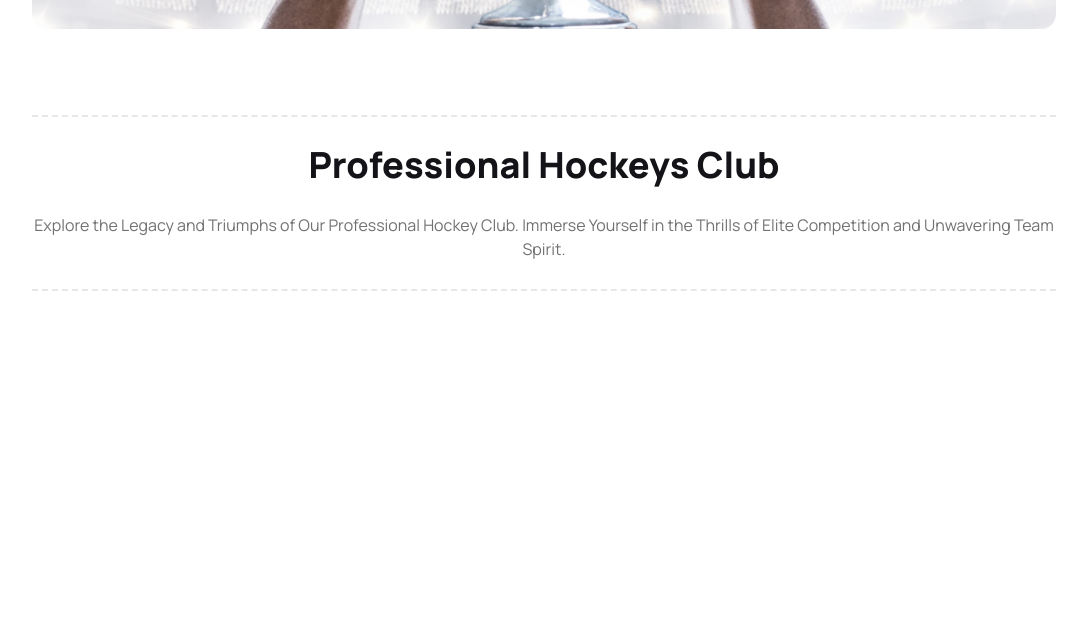
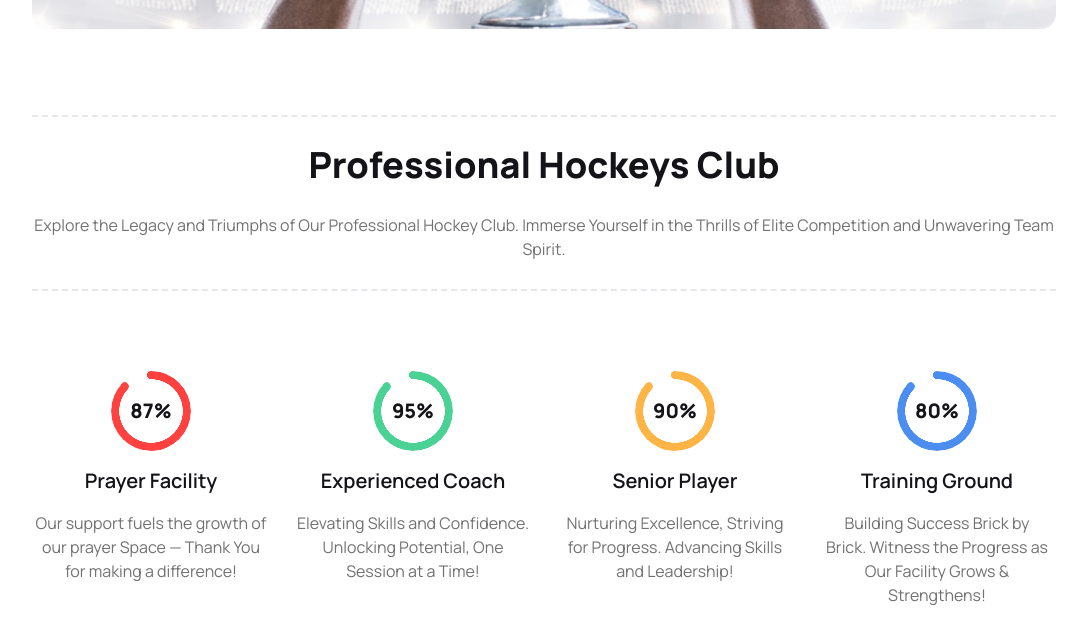
Before and after one commit to AbdullaAlHarun/hockey-club, a plain HTML site: page index.html in a window 1280 px wide. Shown: the part 685-1328 px from the top of the page, without its empty margins (96-1183 px from the left). Before the commit the page ends 1056 px from the top, so only its background shows below. Drawn offline with nearby package versions, Linux system fonts and the light colour scheme.

Commit message:
Progress Section done!

```diff
--- a/index.html
+++ b/index.html
@@ -22,7 +22,8 @@
                colors: {
                  clifford: '#da373d',
                  secondary: '#FF4240',
-                 textprimary: '#13131399',
+                 primary: '#13131399',
+                 heading: '#131318',
                }
              }
            }
@@ -116,14 +117,69 @@
                 <h2 class="flex justify-center py-7 text-[#131318] font-extrabold text-2xl lg:text-4xl">
                     Professional Hockeys Club
                 </h2>
-                <p class="flex justify-center text-center pb-7 text-textprimary">
+                <p class="flex justify-center text-center pb-7 text-primary">
                     Explore the Legacy and Triumphs of Our Professional Hockey Club. Immerse Yourself in the Thrills of Elite Competition and Unwavering Team Spirit.
                 </p>
             </div>
 
             <!--Section Content-->
+            <div class="grid grid-cols-1 lg:grid-cols-4 gap-6 my-20">
+                <!-- Progress-1 -->
+                <div class="text-center">
+                    <div class="bg-white radial-progress text-secondary" style="--value:87;" role="progressbar">
+                        <p class="text-[#131318] text-xl font-extrabold bg-white">
+                            87%
+                        </p>
+                    </div>
+                    <h3 class="text-heading text-xl font-semibold py-4">Prayer Facility</h3>
+                    <p class="text-primary text-base">
+                        Our support fuels the growth of our prayer Space — Thank You for making a difference!
+                    </p>
+                </div>
 
+                <!-- Progress-2 -->
+                <div class="text-center">
+                    <div class="bg-white radial-progress text-[#49D293]" style="--value:87;" role="progressbar">
+                        <p class="text-[#131318] text-xl font-extrabold bg-white">
+                            95%
+                        </p>
+                    </div>
+                    <h3 class="text-heading text-xl font-semibold py-4">Experienced Coach</h3>
+                    <p class="text-primary text-base">
+                        Elevating Skills and Confidence. Unlocking Potential, One Session at a Time!
+                    </p>
+                </div>
+
+                <!-- Progress-3 -->
+                <div class="text-center">
+                    <div class="bg-white radial-progress text-[#FFB546]" style="--value:87;" role="progressbar">
+                        <p class="text-[#131318] text-xl font-extrabold bg-white">
+                            90%
+                        </p>
+                    </div>
+                    <h3 class="text-heading text-xl font-semibold py-4">Senior Player</h3>
+                    <p class="text-primary text-base">
+                        Nurturing Excellence, Striving for Progress. Advancing Skills and Leadership!
+                    </p>
+                </div>
+
+                <!-- Progress-4 -->
+                <div class="text-center">
+                    <div class="bg-white radial-progress text-[#4C8DF1]" style="--value:87;" role="progressbar">
+                        <p class="text-[#131318] text-xl font-extrabold bg-white">
+                            80%
+                        </p>
+                    </div>
+                    <h3 class="text-heading text-xl font-semibold py-4">Training Ground</h3>
+                    <p class="text-primary text-base px-2">
+                        Building Success Brick by Brick. Witness the Progress as Our Facility Grows & Strengthens!
+                    </p>
+                </div>
+            </div>
         </section>
+
+
+
     </main>
     <footer>
 
```
